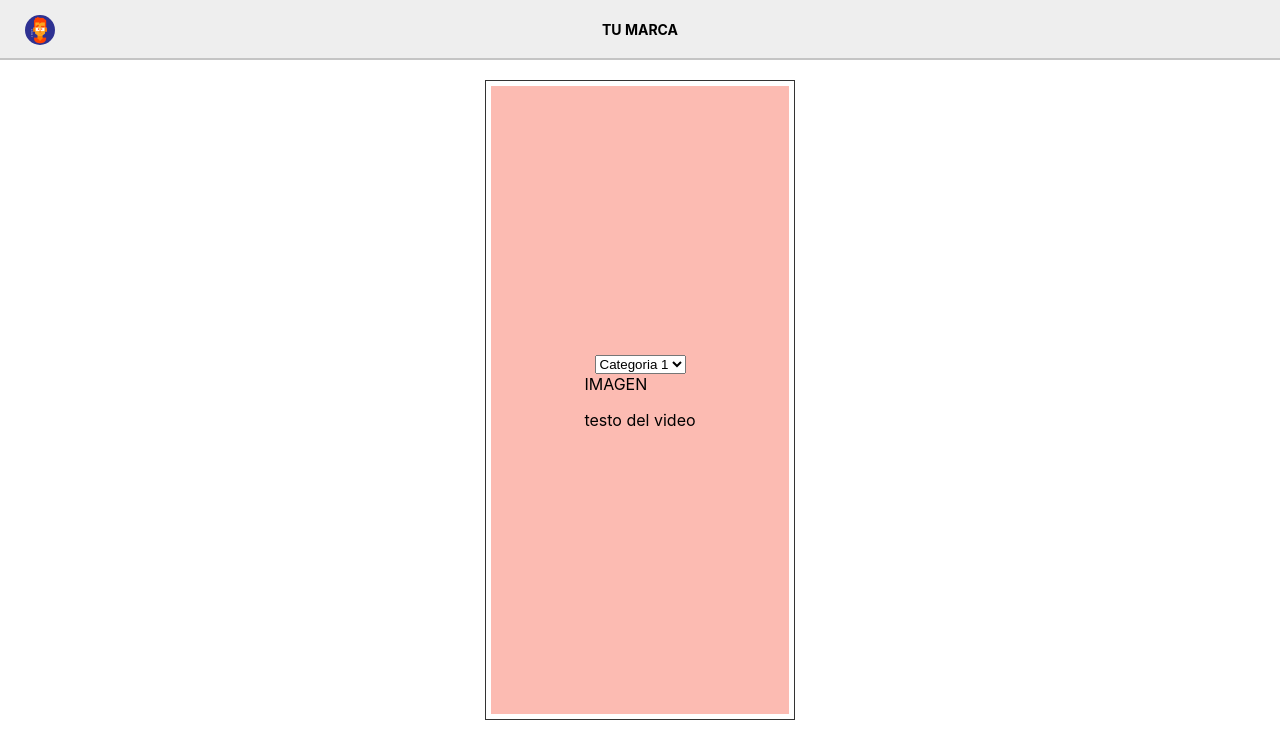
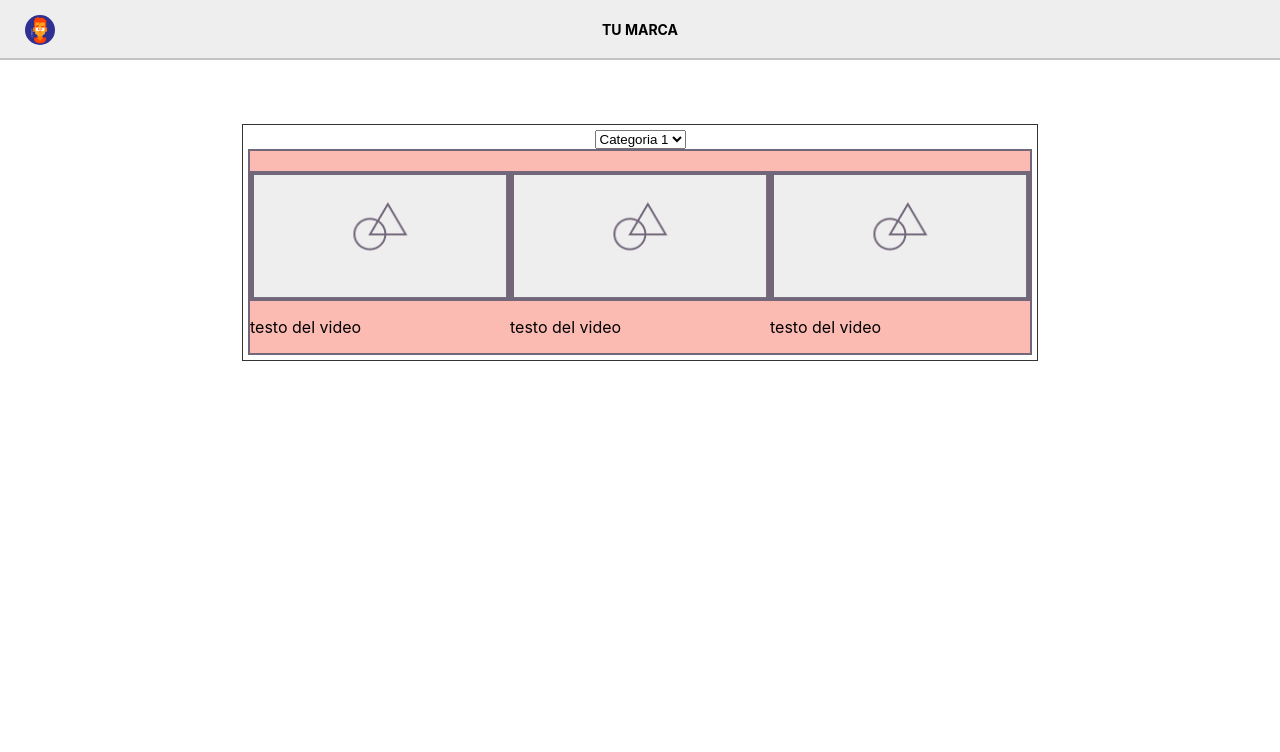
Before and after one commit to jblnco-ing/app-video-pwa, a Next.js app: page / in a window 1280 px wide. Shown: the top 752 px of the page. Built offline with nearby package versions, Linux system fonts and the light colour scheme.

Commit message:
- Se cambio el estilo del main y del list container - Se quito el fised del header - S agrego la imagen video para el card video

```diff
--- a/components/shared/CardVideo.js
+++ b/components/shared/CardVideo.js
@@ -2,8 +2,8 @@ import styles from '../../styles/CardVideo.module.css'
 
 const CardVideo = () => (
     <div className={styles.container}>
-        <span>IMAGEN</span>
-        <p>testo del video</p>
+        <img className={styles.img} src="/assets/Video.png"/>
+        <p className={styles.description}>testo del video</p>
     </div>
 )
 
--- a/components/shared/ListContainer.js
+++ b/components/shared/ListContainer.js
@@ -4,12 +4,14 @@ import CardVideo from './CardVideo'
 
 const ListContainer = () => (
     <div className={styles.container}>
-        <div className={styles.list}>
             <select>
                 <option value="1" selected>
                     Categoria 1
             </option>
             </select>
+        <div className={styles.list}>
+            <CardVideo/>
+            <CardVideo/>
             <CardVideo/>
         </div>
     </div>
--- a/styles/CardVideo.module.css
+++ b/styles/CardVideo.module.css
@@ -1,13 +1,16 @@
-.header {
-  height: 60px;
-  width: 100vw;
-  position: fixed;
-  top: 0px;
-  background-color: #EEEEEE;
-  left: 0px;
+.container {
   display: flex;
-  flex-direction: row;
+  flex-direction: column;
   justify-content: center;
   align-items: center;
-  border-bottom: #C4C4C4 solid 2px;
 }
+
+.img{
+  border: 2px solid #72677A;
+  height: 130px;
+  width: 260px;
+}
+
+.description{
+  align-self: start;
+}
--- a/styles/Header.module.css
+++ b/styles/Header.module.css
@@ -1,10 +1,7 @@
 .header {
   height: 60px;
   width: 100vw;
-  position: fixed;
-  top: 0px;
   background-color: #EEEEEE;
-  left: 0px;
   display: flex;
   flex-direction: row;
   justify-content: center;
--- a/styles/Home.module.css
+++ b/styles/Home.module.css
@@ -7,114 +7,10 @@
 }
 
 .main {
+  padding: 5%;
   flex: 1;
   display: flex;
   flex-direction: column;
-  justify-content: center;
+  justify-content: start;
   align-items: center;
 }
-
-.footer {
-  width: 100%;
-  height: 100px;
-  border-top: 1px solid #eaeaea;
-  display: flex;
-  justify-content: center;
-  align-items: center;
-}
-
-.footer img {
-  margin-left: 0.5rem;
-}
-
-.footer a {
-  display: flex;
-  justify-content: center;
-  align-items: center;
-}
-
-.title a {
-  color: #0070f3;
-  text-decoration: none;
-}
-
-.title a:hover,
-.title a:focus,
-.title a:active {
-  text-decoration: underline;
-}
-
-.title {
-  margin: 0;
-  line-height: 1.15;
-  font-size: 4rem;
-}
-
-.title,
-.description {
-  text-align: center;
-}
-
-.description {
-  line-height: 1.5;
-  font-size: 1.5rem;
-}
-
-.code {
-  background: #fafafa;
-  border-radius: 5px;
-  padding: 0.75rem;
-  font-size: 1.1rem;
-  font-family: Menlo, Monaco, Lucida Console, Liberation Mono, DejaVu Sans Mono,
-    Bitstream Vera Sans Mono, Courier New, monospace;
-}
-
-.grid {
-  display: flex;
-  align-items: center;
-  justify-content: center;
-  flex-wrap: wrap;
-  max-width: 800px;
-  margin-top: 3rem;
-}
-
-.card {
-  margin: 1rem;
-  flex-basis: 45%;
-  padding: 1.5rem;
-  text-align: left;
-  color: inherit;
-  text-decoration: none;
-  border: 1px solid #eaeaea;
-  border-radius: 10px;
-  transition: color 0.15s ease, border-color 0.15s ease;
-}
-
-.card:hover,
-.card:focus,
-.card:active {
-  color: #0070f3;
-  border-color: #0070f3;
-}
-
-.card h3 {
-  margin: 0 0 1rem 0;
-  font-size: 1.5rem;
-}
-
-.card p {
-  margin: 0;
-  font-size: 1.25rem;
-  line-height: 1.5;
-}
-
-.logo {
-  height: 1em;
-}
-
-@media (max-width: 600px) {
-  .grid {
-    width: 100%;
-    flex-direction: column;
-  }
-}
--- a/styles/ListContainer.module.css
+++ b/styles/ListContainer.module.css
@@ -1,7 +1,8 @@
 .container {
-  height:80vh;
-  width: 310px;
+  max-height:80vh;
+  min-width: 310px;
   display: flex;
+  flex-direction: column;
   justify-content: center;
   align-items: center;
   padding: 5px;
@@ -9,10 +10,12 @@
 }
 
 .list{
+  border: 2px solid #72677A;
+  padding-top: 20px;
   overflow-y: scroll;
   display: flex;
-  flex-direction: column;
-  justify-content: center;
+  flex-wrap: wrap;
+  justify-content: space-around;
   align-items: center;
   height: 100%;
   width: 100%;
```
Also changed, not shown: public/assets/Video.png (added).
